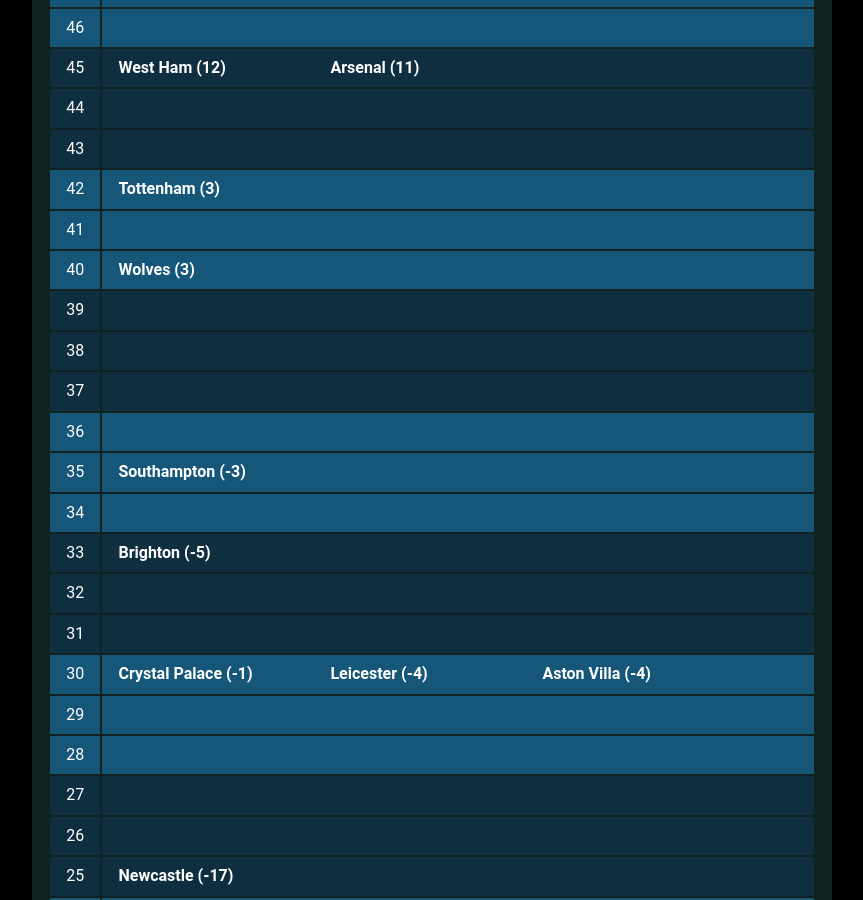
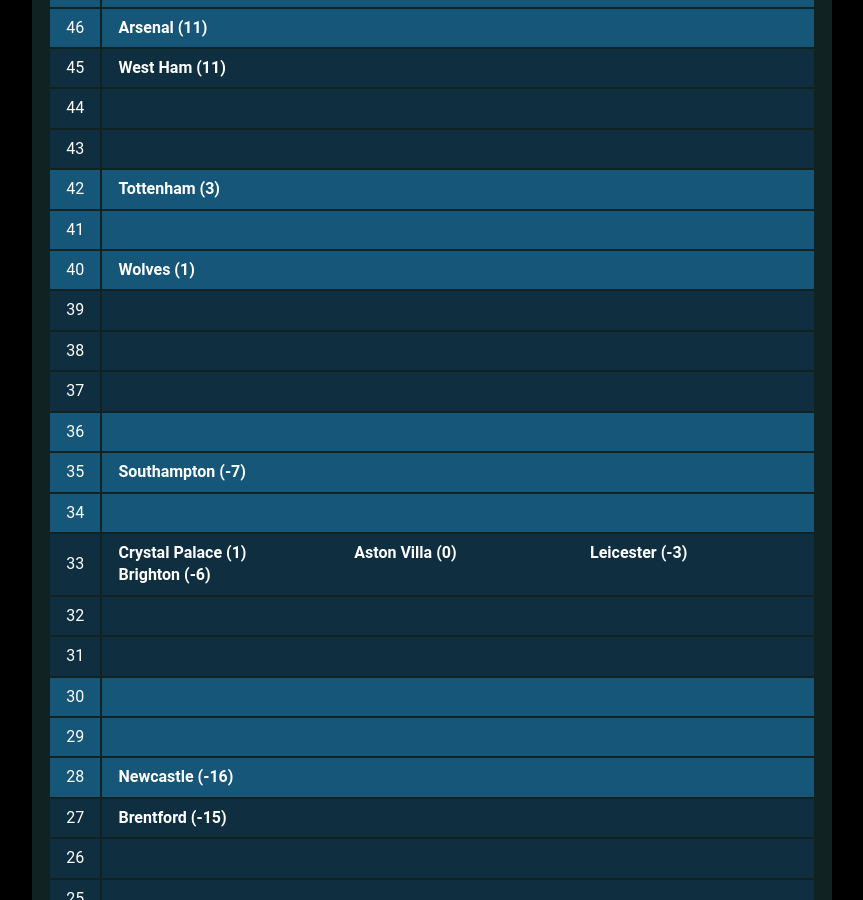
Before and after one commit to muru/muru.github.io, a Jekyll site: the page built from resources.md, in a window 1280 px wide and 900 px high, scrolled down 2285 px. Shown: the whole window, without its empty margins (208-1071 px from the left). Built offline with Jekyll 4.4.1, drawn with Linux system fonts in a browser that asks for light colours; some web fonts are replaced; some of the changed text lies outside the part shown.

Commit message:
updated cann-table: Sun  6 Mar 23:04:00 JST 2022

```diff
--- a/cann-table.html
+++ b/cann-table.html
@@ -19,6 +19,7 @@
 	<tr class="cann-row-2">
 		<td class="cann-point"> 63 </td>
 		<td class="cann-clubs">
+			<span class="club-name"> Liverpool (51) </span>
 		</td>
  	</tr>
 	<tr class="cann-row-2">
@@ -34,7 +35,6 @@
 	<tr class="cann-row-1">
 		<td class="cann-point"> 60 </td>
 		<td class="cann-clubs">
-			<span class="club-name"> Liverpool (50) </span>
 		</td>
  	</tr>
 	<tr class="cann-row-1">
@@ -70,6 +70,7 @@
 	<tr class="cann-row-1">
 		<td class="cann-point"> 53 </td>
 		<td class="cann-clubs">
+			<span class="club-name"> Chelsea (35) </span>
 		</td>
  	</tr>
 	<tr class="cann-row-1">
@@ -85,7 +86,6 @@
 	<tr class="cann-row-2">
 		<td class="cann-point"> 50 </td>
 		<td class="cann-clubs">
-			<span class="club-name"> Chelsea (31) </span>
 		</td>
  	</tr>
 	<tr class="cann-row-2">
@@ -107,13 +107,13 @@
 	<tr class="cann-row-1">
 		<td class="cann-point"> 46 </td>
 		<td class="cann-clubs">
+			<span class="club-name"> Arsenal (11) </span>
 		</td>
  	</tr>
 	<tr class="cann-row-2">
 		<td class="cann-point"> 45 </td>
 		<td class="cann-clubs">
-			<span class="club-name"> West Ham (12) </span>
-			<span class="club-name"> Arsenal (11) </span>
+			<span class="club-name"> West Ham (11) </span>
 		</td>
  	</tr>
 	<tr class="cann-row-2">
@@ -140,7 +140,7 @@
 	<tr class="cann-row-1">
 		<td class="cann-point"> 40 </td>
 		<td class="cann-clubs">
-			<span class="club-name"> Wolves (3) </span>
+			<span class="club-name"> Wolves (1) </span>
 		</td>
  	</tr>
 	<tr class="cann-row-2">
@@ -166,7 +166,7 @@
 	<tr class="cann-row-1">
 		<td class="cann-point"> 35 </td>
 		<td class="cann-clubs">
-			<span class="club-name"> Southampton (-3) </span>
+			<span class="club-name"> Southampton (-7) </span>
 		</td>
  	</tr>
 	<tr class="cann-row-1">
@@ -177,7 +177,10 @@
 	<tr class="cann-row-2">
 		<td class="cann-point"> 33 </td>
 		<td class="cann-clubs">
-			<span class="club-name"> Brighton (-5) </span>
+			<span class="club-name"> Crystal Palace (1) </span>
+			<span class="club-name"> Aston Villa (0) </span>
+			<span class="club-name"> Leicester (-3) </span>
+			<span class="club-name"> Brighton (-6) </span>
 		</td>
  	</tr>
 	<tr class="cann-row-2">
@@ -193,9 +196,6 @@
 	<tr class="cann-row-1">
 		<td class="cann-point"> 30 </td>
 		<td class="cann-clubs">
-			<span class="club-name"> Crystal Palace (-1) </span>
-			<span class="club-name"> Leicester (-4) </span>
-			<span class="club-name"> Aston Villa (-4) </span>
 		</td>
  	</tr>
 	<tr class="cann-row-1">
@@ -206,11 +206,13 @@
 	<tr class="cann-row-1">
 		<td class="cann-point"> 28 </td>
 		<td class="cann-clubs">
+			<span class="club-name"> Newcastle (-16) </span>
 		</td>
  	</tr>
 	<tr class="cann-row-2">
 		<td class="cann-point"> 27 </td>
 		<td class="cann-clubs">
+			<span class="club-name"> Brentford (-15) </span>
 		</td>
  	</tr>
 	<tr class="cann-row-2">
@@ -221,19 +223,17 @@
 	<tr class="cann-row-2">
 		<td class="cann-point"> 25 </td>
 		<td class="cann-clubs">
-			<span class="club-name"> Newcastle (-17) </span>
 		</td>
  	</tr>
 	<tr class="cann-row-1">
 		<td class="cann-point"> 24 </td>
 		<td class="cann-clubs">
-			<span class="club-name"> Brentford (-17) </span>
 		</td>
  	</tr>
 	<tr class="cann-row-1">
 		<td class="cann-point"> 23 </td>
 		<td class="cann-clubs">
-			<span class="club-name"> Leeds (-31) </span>
+			<span class="club-name"> Leeds (-32) </span>
 		</td>
  	</tr>
 	<tr class="cann-row-1">
@@ -245,18 +245,18 @@
 	<tr class="cann-row-2">
 		<td class="cann-point"> 21 </td>
 		<td class="cann-clubs">
-			<span class="club-name"> Burnley (-10) </span>
+			<span class="club-name"> Burnley (-14) </span>
 		</td>
  	</tr>
 	<tr class="cann-row-2">
 		<td class="cann-point"> 20 </td>
 		<td class="cann-clubs">
+			<span class="club-name"> Watford (-22) </span>
 		</td>
  	</tr>
 	<tr class="cann-row-2">
 		<td class="cann-point"> 19 </td>
 		<td class="cann-clubs">
-			<span class="club-name"> Watford (-22) </span>
 		</td>
  	</tr>
 	<tr class="cann-row-1">
@@ -267,8 +267,8 @@
 	<tr class="cann-row-1">
 		<td class="cann-point"> 17 </td>
 		<td class="cann-clubs">
-			<span class="club-name"> Norwich (-40) </span>
+			<span class="club-name"> Norwich (-42) </span>
 		</td>
  	</tr>
 </table>
-<span id="cann-gen-note"> Generated on  Friday, 04 March 2022 at 17:37 JST. </span>
+<span id="cann-gen-note"> Generated on  Sunday, 06 March 2022 at 23:04 JST. </span>
```
